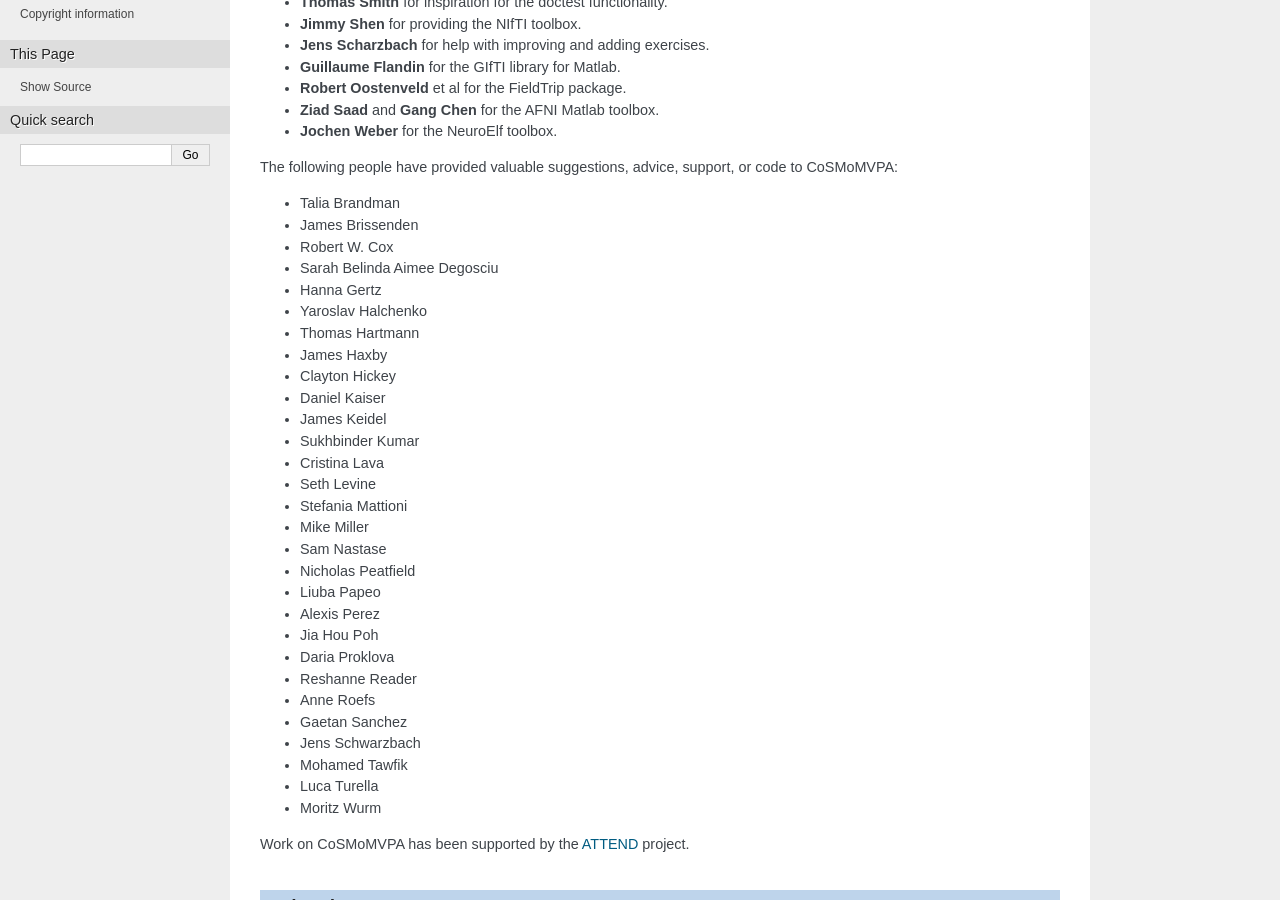
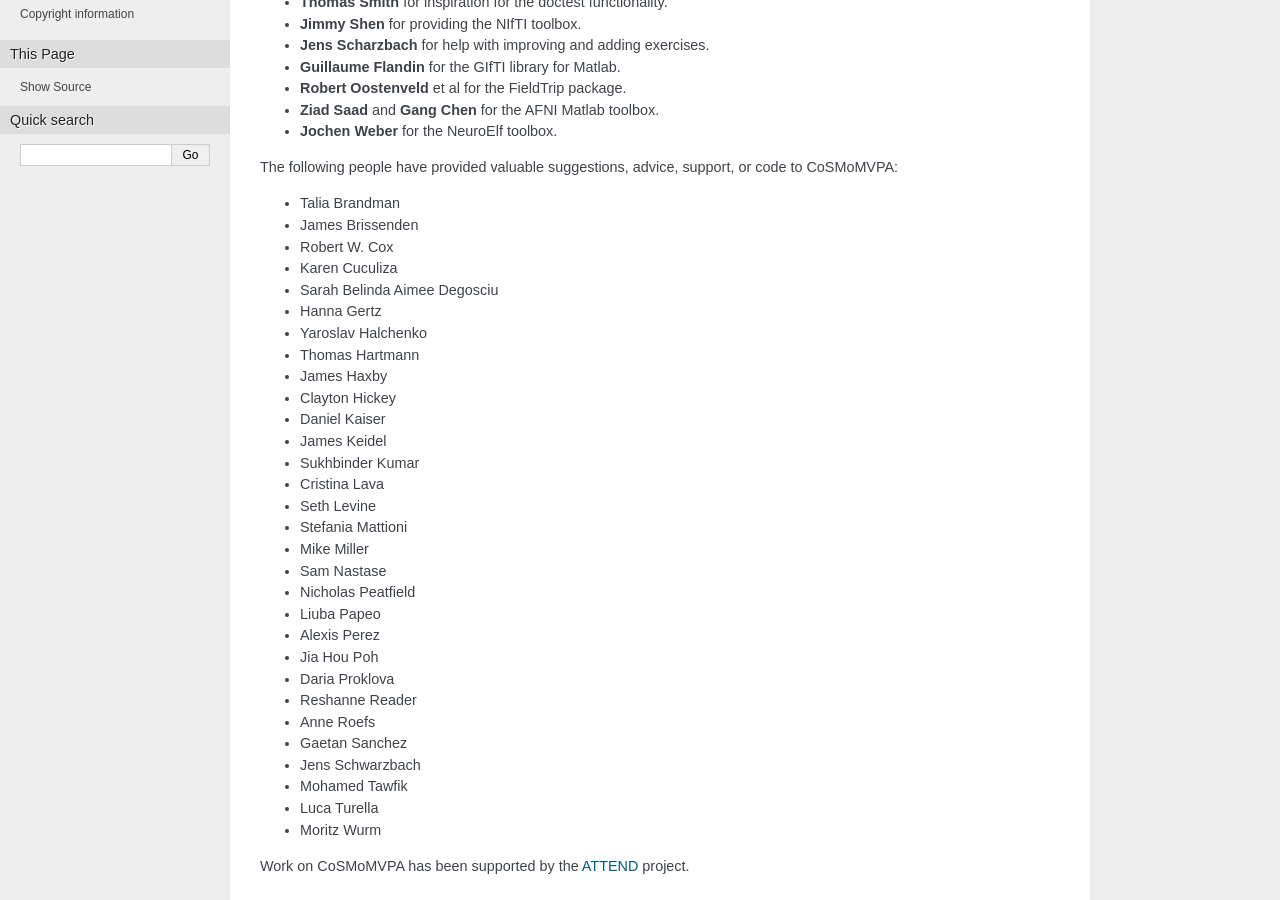
Before and after one commit to CoSMoMVPA/CoSMoMVPA, a Sphinx documentation site: the page built from doc/source/thanks.rst, in a window 1280 px wide and 900 px high, scrolled down 491 px. Built offline with Sphinx 7.4.7, drawn with Linux system fonts in a browser that asks for light colours; pages that are not in the unit, such as notebooks, are missing from menus; cross-references to code outside the pages are shown as plain code.

Commit message:
NF+ACK: support centering data with dissimilarity_matrix_measure. Thanks to #Karen Cuculiza# for suggesting this feature

```diff
--- a/doc/source/thanks.rst
+++ b/doc/source/thanks.rst
@@ -31,6 +31,7 @@ The following people have provided valuable suggestions, advice, support, or cod
 + Talia Brandman
 + James Brissenden
 + Robert W. Cox
++ Karen Cuculiza
 + Sarah Belinda Aimee Degosciu
 + Hanna Gertz
 + Yaroslav Halchenko
```
Also changed, not shown: 3 other files.
